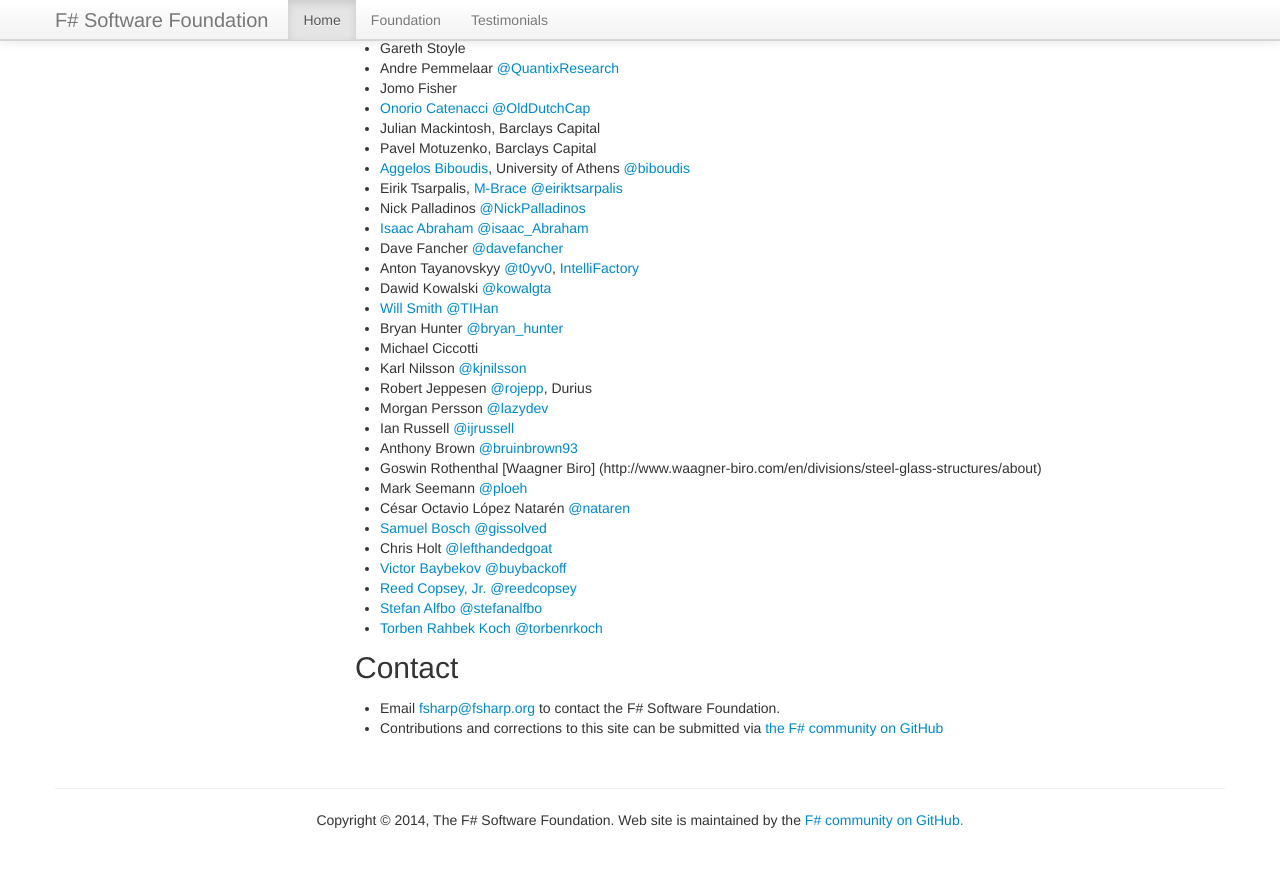
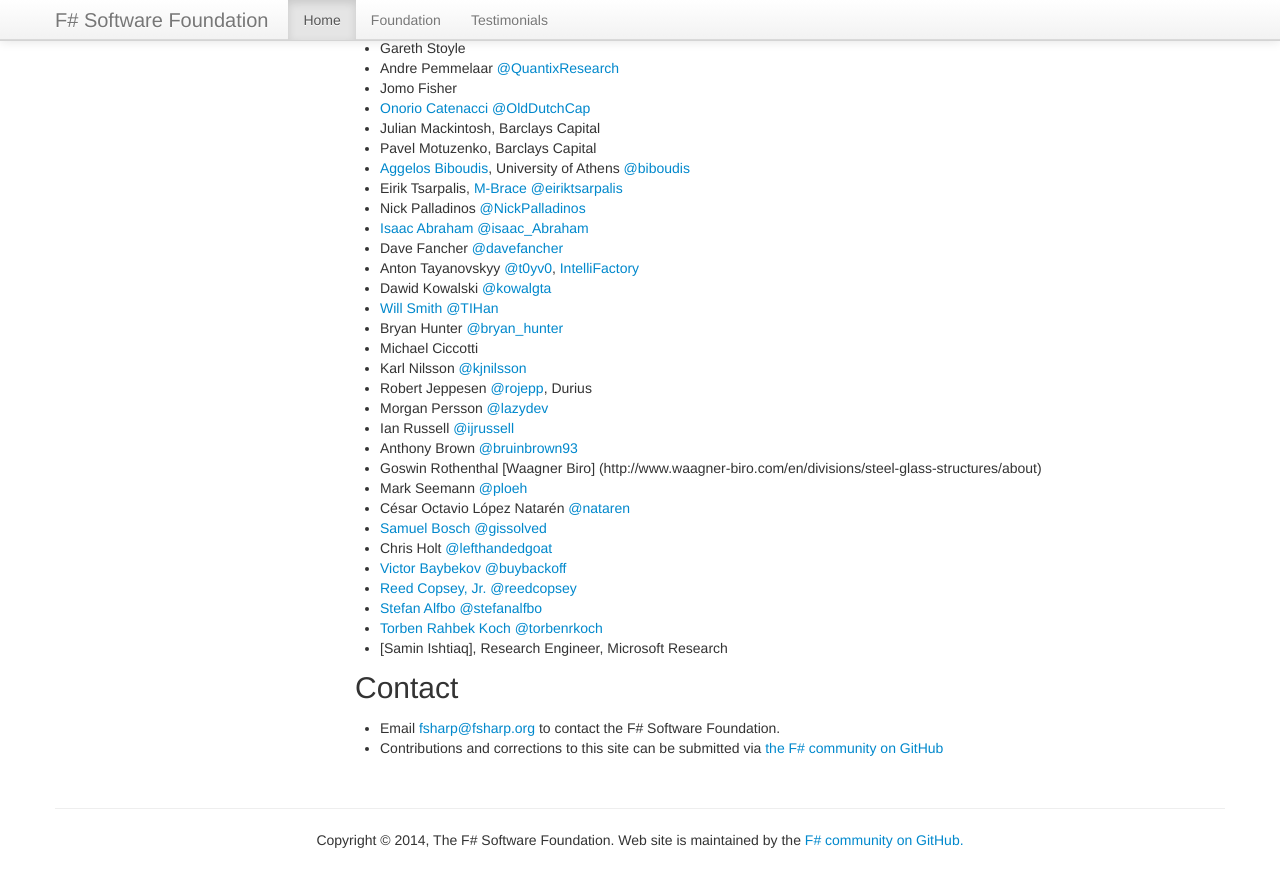
Before and after one commit to fsharp/fsharp.org, a Jekyll site: the page built from foundation.md, in a window 1280 px wide and 900 px high, scrolled down 3464 px. Shown: the top 887 px of the window. Built offline with Jekyll 4.4.1, drawn with Linux system fonts in a browser that asks for light colours; nearby versions of some CDN libraries; some web fonts are replaced; comment, search, counter and statistics services are not loaded.

Commit message:
Update foundation.md

```diff
--- a/foundation.md
+++ b/foundation.md
@@ -173,6 +173,7 @@ See the current [list of affiliated technical groups](/technical-groups) and [us
  * [Reed Copsey, Jr.](http://reedcopsey.com/) [@reedcopsey](http://twitter.com/reedcopsey)
  * [Stefan Alfbo](http://stefanalfbo.github.io/) [@stefanalfbo](http://twitter.com/stefanalfbo)
  * [Torben Rahbek Koch](http://softwarepassion.eu) [@torbenrkoch](http://twitter.com/torbenrkoch)
+ * [Samin Ishtiaq], Research Engineer, Microsoft Research
 
 
 ## Contact
```
